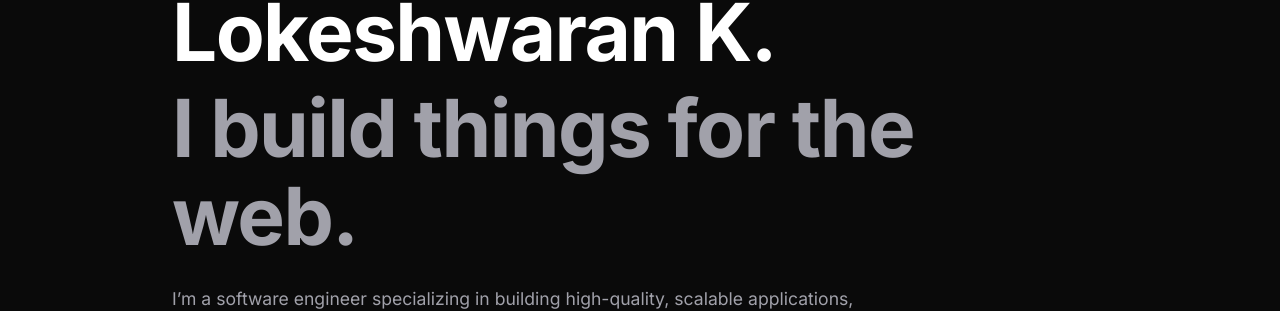
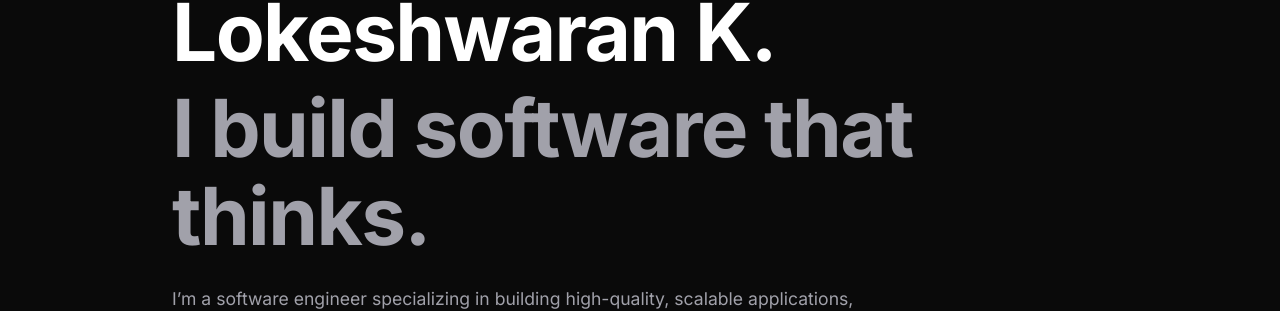
Before and after one commit to lokeshhh-10/Liri-ai-assistant-client, a React (Vite) app: page / in a window 1280 px wide. Shown: the part 158-469 px from the top of the page. Built offline with nearby package versions, Linux system fonts and the light colour scheme; no server answers.

Commit message:
feat: update hero section title to reflect focus on AI-powered software

```diff
--- a/src/sections/Hero.tsx
+++ b/src/sections/Hero.tsx
@@ -19,7 +19,8 @@ const Hero: React.FC = () => {
           <h1 className="hero-name">
             Lokeshwaran K.
           </h1>
-          <h2 className="hero-title">I build things for the web.</h2>
+          {/* <h2 className="hero-title">I build things for the web.</h2> */}
+          <h2 className="hero-title">I build software that thinks.</h2>
           <p className="hero-description">
             I’m a software engineer specializing in building high-quality, scalable applications, with a strong
             focus on AI-powered and data-driven solutions. My current work centers on developing human-centered
```
